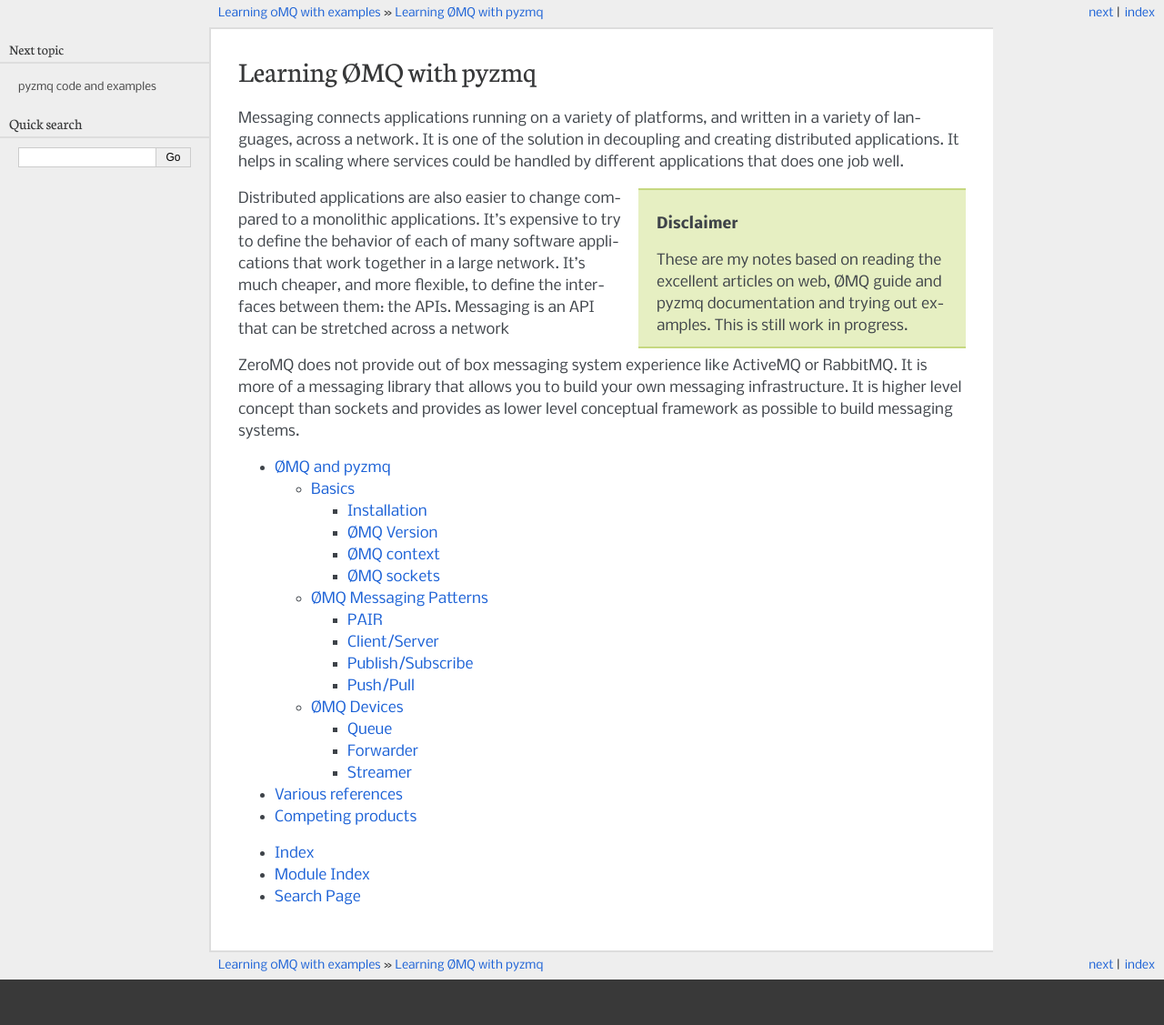
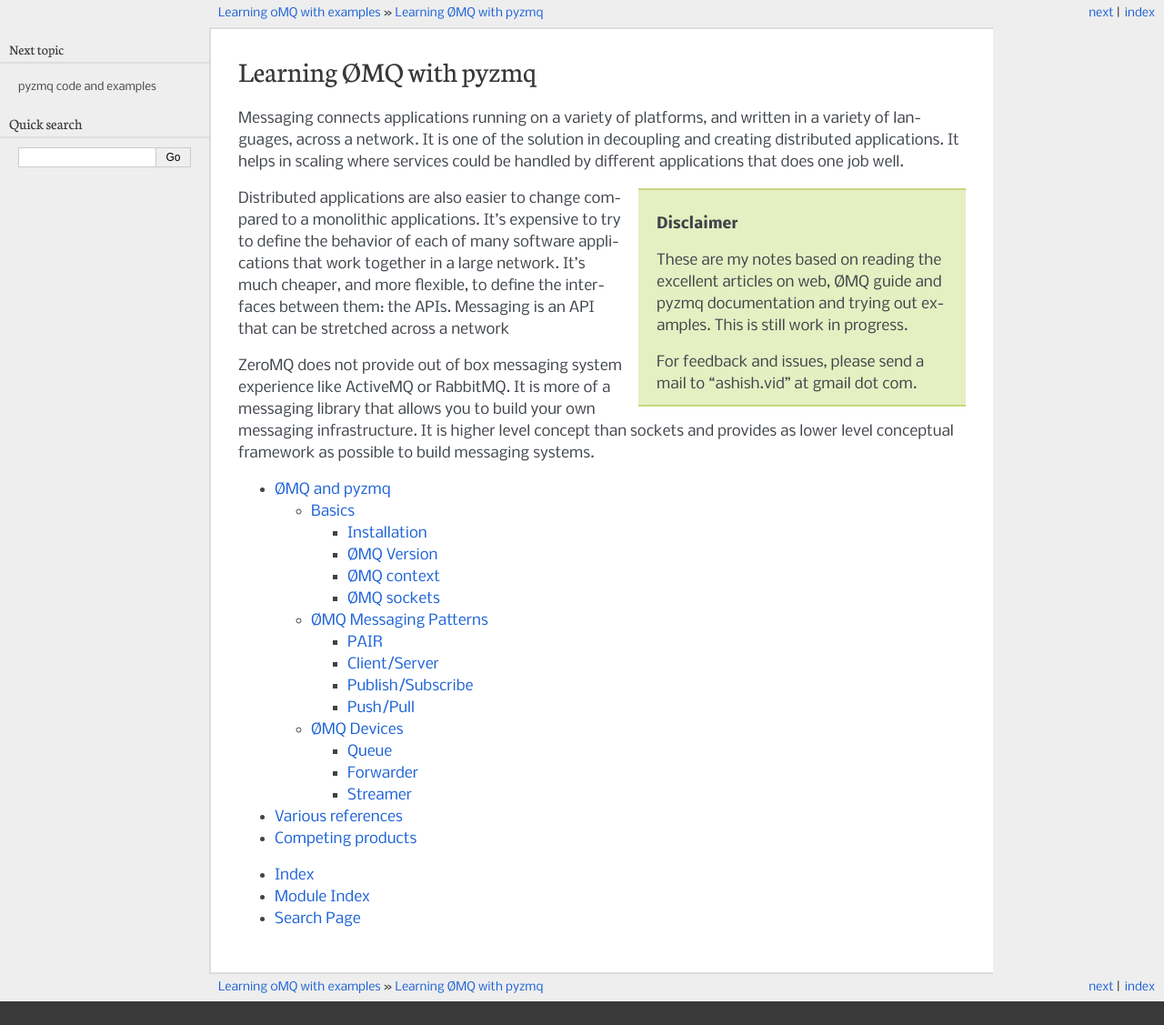
Before and after one commit to ashishrv/pyzmqnotes, a Sphinx documentation site: the page built from source/index.rst, in a window 1280 px wide. Shown: the whole page at 91% size. Built offline with Sphinx 7.4.7, drawn with Linux system fonts in a browser that asks for light colours; before the commit the page ends 1103 px from its top, so only the background shows below that.

Commit message:
added mail id for suggestion

```diff
--- a/source/index.rst
+++ b/source/index.rst
@@ -11,6 +11,8 @@
 
     These are my notes based on reading the excellent articles on web, ØMQ guide and pyzmq documentation and trying out examples.
     This is still work in progress.
+
+    For feedback and issues, please send a mail to "ashish.vid" at gmail dot com.
 
 
 Distributed applications are also easier to change compared to a monolithic applications.
```
